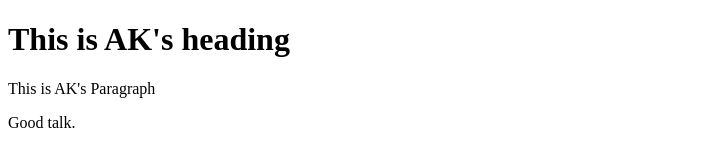
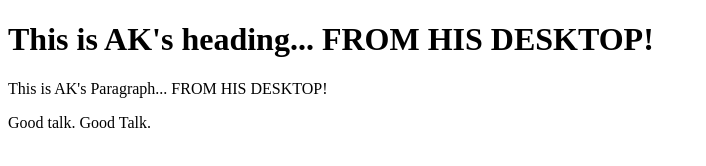
Before and after one commit to ashallan/a3web, a plain HTML site: page index.html in a window 1280 px wide. Shown: the whole page, without its empty margins (0-706 px from the left). Drawn offline with Linux system fonts and the light colour scheme.

Commit message:
This is my first attempt to edit the index from my desktop I think I entered my editing commments too late AK But it's possible I did not Adrian K

```diff
--- a/index.html
+++ b/index.html
@@ -1,11 +1,11 @@
 <!DOCTYPE html>
 <html>
 <head>
-<title>AK Attempts Page Title</title>
+<title>AK Attempts Page Title FROM HIS DESKTOP!</title>
 </head>
 <body>
-  <h1>This is AK's heading</h1>
-  <p>This is AK's Paragraph</p>
-  <p>Good talk.</p>
+  <h1>This is AK's heading... FROM HIS DESKTOP!</h1>
+  <p>This is AK's Paragraph... FROM HIS DESKTOP!</p>
+  <p>Good talk. Good Talk.</p>
 </body>
 </html>
```
